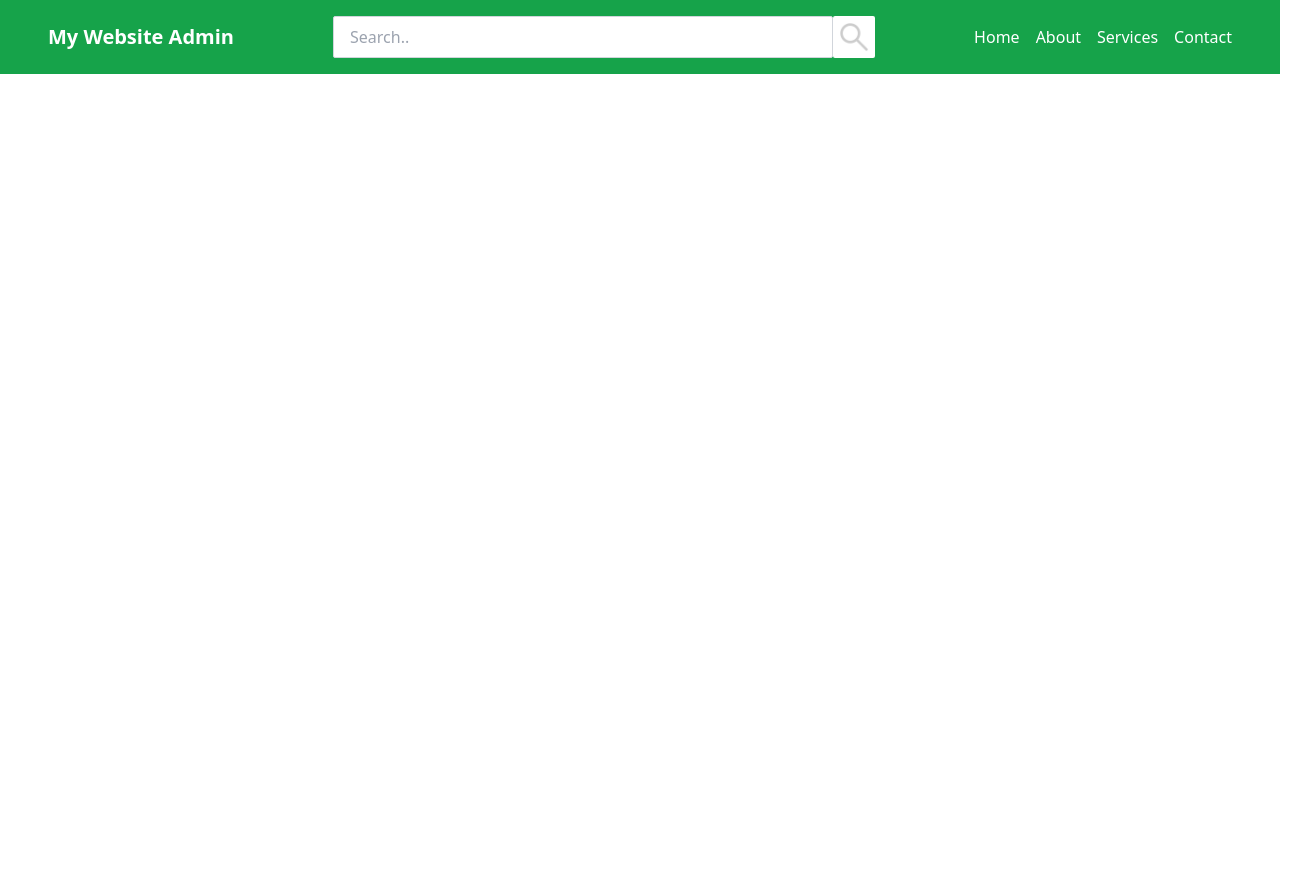
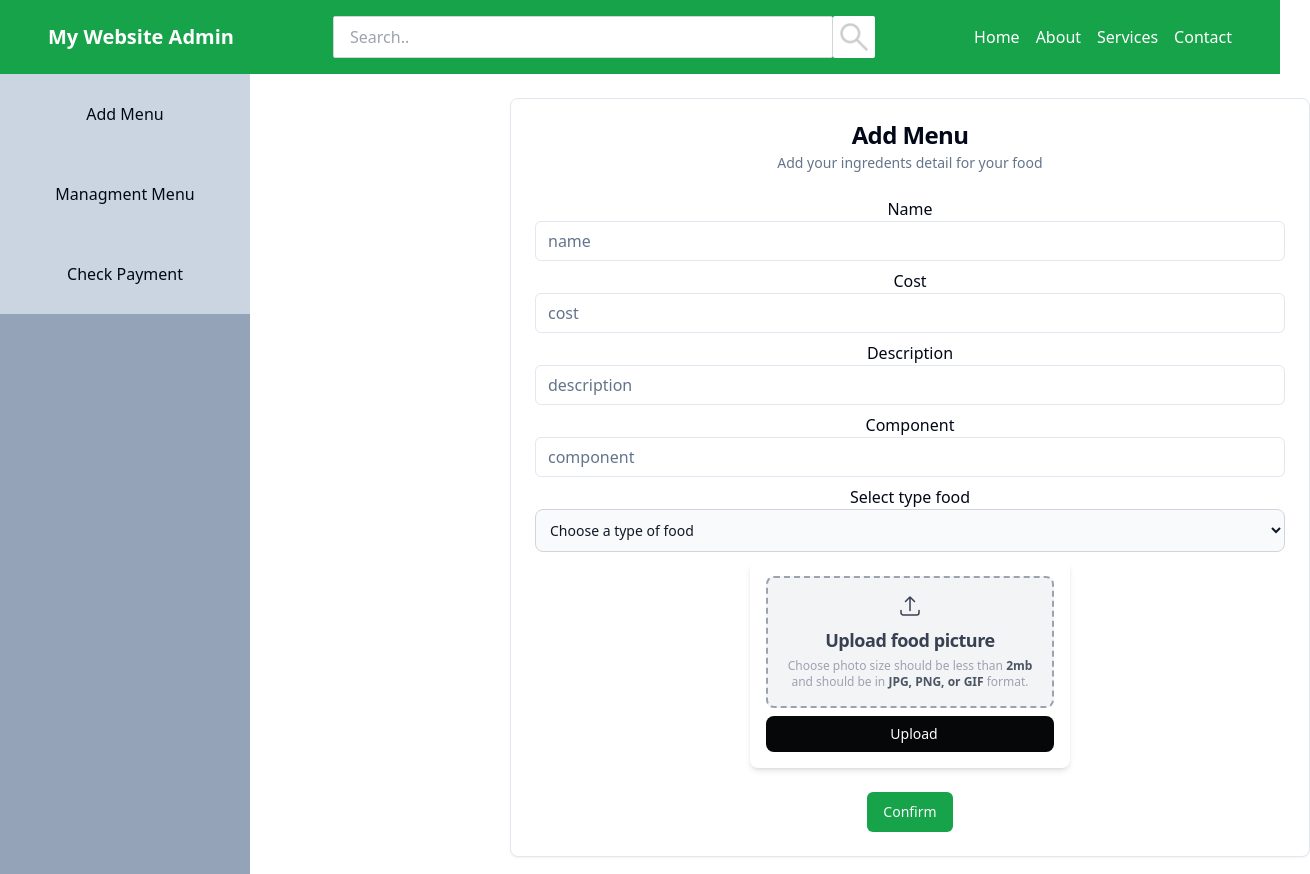
Before and after one commit to Autsada555/PJ480-React, a React (Vite) app in the folder frontend/: page /addmenu in a window 1280 px wide. Shown: the whole page, 1310 px wide, since content can reach past the window. Before the commit the page ends 800 px from the top, so only its background shows below. Built offline with nearby package versions, Linux system fonts and the light colour scheme.

Commit message:
updateAddmenu

```diff
--- a/frontend/src/pages/admin/AddMenu.tsx
+++ b/frontend/src/pages/admin/AddMenu.tsx
@@ -1,8 +1,140 @@
+import { Label } from "@radix-ui/react-label"
 import Navbar from "./navbar"
-export function AddMenu(){
+import { Input } from "@/components/ui/input"
+import { Card, CardContent, CardDescription, CardFooter, CardHeader, CardTitle } from "@/components/ui/card"
+import { Button } from "@/components/ui/button"
+export function AddMenu() {
     return (
         <div>
-            <Navbar/>
+            <Navbar />
+            <div className="flex space-x-[260px]">
+                <div className="bg-slate-400 h-[800px] w-[250px]">
+                    <button className="bg-slate-300 h-[80px] w-[250px]"><a href="addmenu">Add Menu</a></button>
+                    <button className="bg-slate-300 h-[80px] w-[250px]"><a href="management">Managment Menu</a></button>
+                    <button className="bg-slate-300 h-[80px] w-[250px]"><a href="checkpayment">Check Payment</a></button>
+                </div>
+
+                <div className="mt-6">
+                    <Card className="w-[800px]">
+                        <CardHeader>
+                            <CardTitle>Add Menu</CardTitle>
+                            <CardDescription>
+                                Add your ingredents detail for your food
+                            </CardDescription>
+                        </CardHeader>
+                        <CardContent className="space-y-2">
+                            <div className=" ">
+                                <Label
+                                    htmlFor="name"
+                                    className="left-[27px] ]"
+                                >
+                                    Name
+                                </Label>
+                                <Input
+                                    id="name"
+                                    placeholder="name"
+                                    //   value={formData.lastName}
+                                    //   onChange={handleChange}
+                                    className="text-[16px] "
+                                />
+                            </div>
+                            <div className="">
+                                <Label
+                                    htmlFor="Cost"
+                                    className="left-[27px]  "
+                                >
+                                    Cost
+                                </Label>
+                                <Input
+                                    id="cost"
+                                    placeholder="cost"
+                                    //   value={formData.lastName}
+                                    //   onChange={handleChange}
+                                    className="text-[16px] "
+                                />
+                            </div>
+                            <div className="">
+                                <Label
+                                    htmlFor="description"
+                                    className="left-[27px]  "
+                                >
+                                    Description
+                                </Label>
+                                <Input
+                                    id="description"
+                                    placeholder="description"
+                                    //   value={formData.gender}
+                                    //   onChange={handleChange}
+                                    className="text-[16px] "
+                                />
+
+                            </div>
+                            <div className="">
+                                <Label
+                                    htmlFor="component"
+                                    className="left-[27px]  "
+                                >
+                                    Component
+                                </Label>
+                                <Input
+                                    id="component"
+                                    placeholder="component"
+                                    //   value={formData.gender}
+                                    //   onChange={handleChange}
+                                    className="text-[16px] "
+                                />
+
+                            </div>
+                            <div>
+                                <Label
+                                    htmlFor="photo"
+                                    className="left-[27px]  "
+                                >
+                                    Select type food
+                                </Label>
+                                <select id="countries" className="bg-gray-50 border border-gray-300 text-gray-900 text-sm rounded-lg focus:ring-blue-500 focus:border-blue-500 block w-full p-2.5 dark:bg-gray-700 dark:border-gray-600 dark:placeholder-gray-400 dark:text-white dark:focus:ring-blue-500 dark:focus:border-blue-500">
+                                    <option selected>Choose a type of food</option>
+                                    <option value="A">Diabetes</option>
+                                    <option value="B">Heart Disease</option>
+                                    <option value="C">Anemia</option>
+                                    <option value="D">Anothor</option>
+                                </select>
+                            </div>
+                            <div>
+                                <section className="container w-full mx-auto items-center">
+                                    <div className="max-w-xs mx-auto bg-white rounded-lg shadow-md overflow-hidden items-center">
+                                        <div className="px-4 py-4">
+                                            <div id="image-preview" className="max-w-xs p-4 mb-2 bg-gray-100 border-dashed border-2 border-gray-400 rounded-lg items-center mx-auto text-center cursor-pointer">
+                                                <input id="upload" type="file" className="hidden" accept="image/*" />
+                                                <label htmlFor="upload" className="cursor-pointer">
+                                                    <svg xmlns="http://www.w3.org/2000/svg" fill="none" viewBox="0 0 24 24" stroke-width="1.5" stroke="currentColor" className="w-6 h-6 text-gray-700 mx-auto mb-2">
+                                                        <path stroke-linecap="round" stroke-linejoin="round" d="M3 16.5v2.25A2.25 2.25 0 005.25 21h13.5A2.25 2.25 0 0021 18.75V16.5m-13.5-9L12 3m0 0l4.5 4.5M12 3v13.5" />
+                                                    </svg>
+                                                    <h5 className="mb-1 text-lg font-bold tracking-tight text-gray-700">Upload food picture</h5>
+                                                    <p className="font-normal text-xs text-gray-400">Choose photo size should be less than <b className="text-gray-600">2mb</b></p>
+                                                    <p className="font-normal text-xs text-gray-400">and should be in <b className="text-gray-600">JPG, PNG, or GIF</b> format.</p>
+                                                    <span id="filename" className="text-gray-500 bg-gray-200 z-50"></span>
+                                                </label>
+                                            </div>
+                                            <div className="flex items-center justify-center">
+                                                <div className="w-full">
+                                                    <label className="w-full text-white bg-[#050708] hover:bg-[#050708]/90 focus:ring-4 focus:outline-none focus:ring-[#050708]/50 font-medium rounded-lg text-sm px-4 py-2 flex items-center justify-center cursor-pointer">
+                                                        <span className="text-center ml-2">Upload</span>
+                                                    </label>
+                                                </div>
+                                            </div>
+                                        </div>
+                                    </div>
+                                </section>
+
+                            </div>
+                        </CardContent>
+                        <CardFooter className="justify-center">
+                            <Button type="submit" className="bg-green-600">Confirm</Button>
+                        </CardFooter>
+                    </Card>
+                </div>
+            </div>
         </div>
     )
 }
--- a/frontend/src/pages/admin/CheckPayment.tsx
+++ b/frontend/src/pages/admin/CheckPayment.tsx
@@ -3,7 +3,14 @@ import Navbar from "./navbar"
 export function CheckPayment() {
     return (
         <div>
-            <Navbar/>
+            <Navbar />
+            <div className="flex space-x-52">
+                <div className="bg-slate-400 h-[800px] w-[250px]">
+                    <button className="bg-slate-300 h-[80px] w-[250px]"><a href="addmenu">Add Menu</a></button>
+                    <button className="bg-slate-300 h-[80px] w-[250px]"><a href="management">Managment Menu</a></button>
+                    <button className="bg-slate-300 h-[80px] w-[250px]"><a href="checkpayment">Check Payment</a></button>
+                </div>
+            </div>
         </div>
     )
 }
--- a/frontend/src/pages/admin/Management.tsx
+++ b/frontend/src/pages/admin/Management.tsx
@@ -4,6 +4,13 @@ export function Management() {
     return (
         <div>
             <Navbar/>
+            <div className="flex space-x-52">
+                <div className="bg-slate-400 h-[800px] w-[250px]">
+                    <button className="bg-slate-300 h-[80px] w-[250px]"><a href="addmenu">Add Menu</a></button>
+                    <button className="bg-slate-300 h-[80px] w-[250px]"><a href="management">Managment Menu</a></button>
+                    <button className="bg-slate-300 h-[80px] w-[250px]"><a href="checkpayment">Check Payment</a></button>
+                </div>
+            </div>
         </div>
     )
 }
--- a/frontend/src/pages/customer/Home.tsx
+++ b/frontend/src/pages/customer/Home.tsx
@@ -17,8 +17,6 @@ export function Home() {
         <div>
             <Navbar />
             <Button><a href="addmenu">Addmenu</a></Button>
-            <Button><a href="management">management</a></Button>
-            <Button><a href="checkpayment">checkpayment</a></Button>
             <Button><a href="customer">customer</a></Button>
 
             <div className=" border rounded-[20px] h-[250px] w-[230px] ">
```
